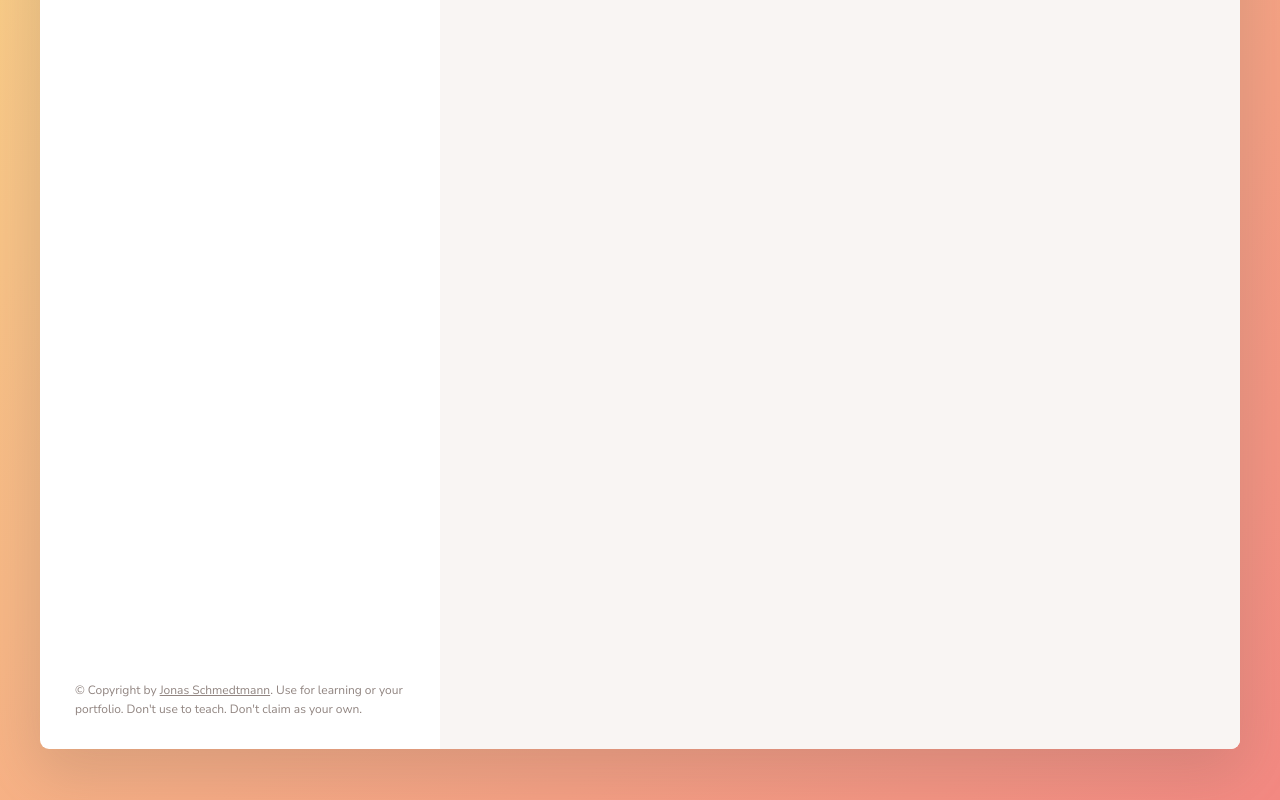
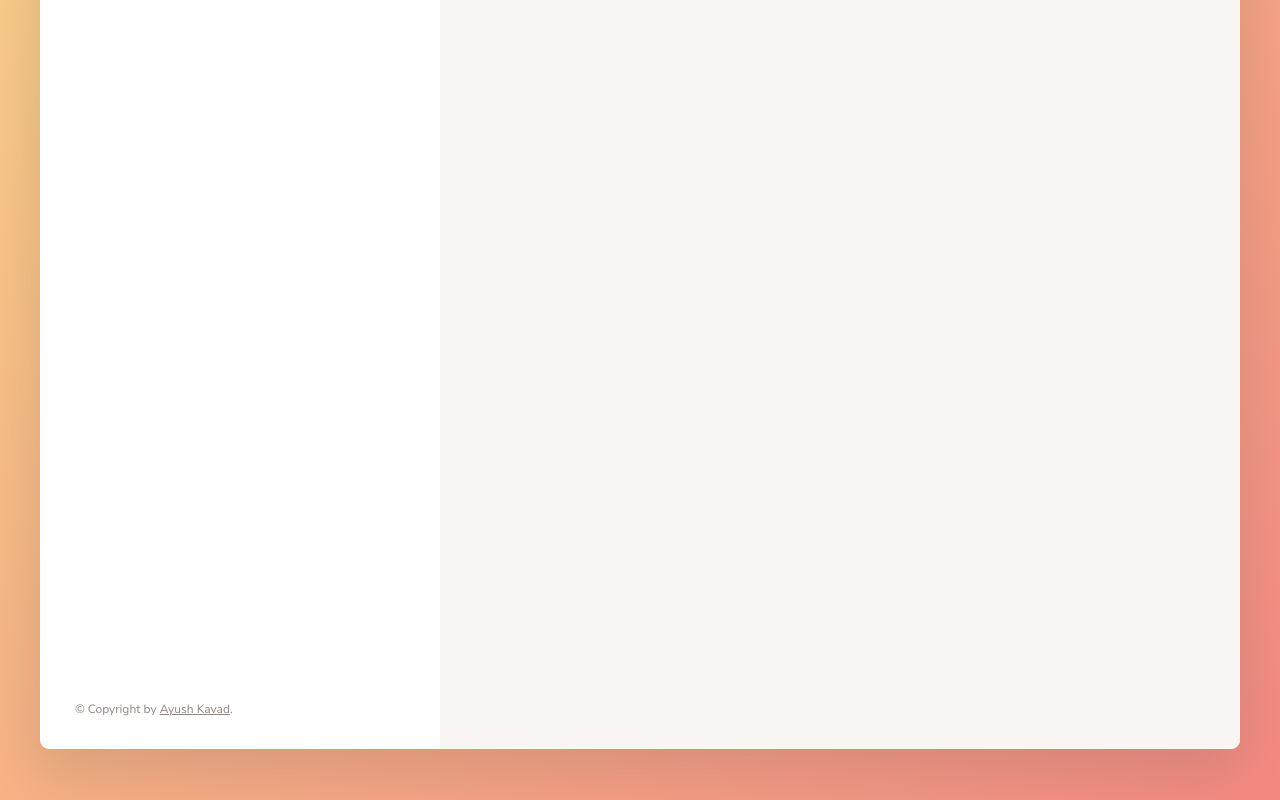
Before and after one commit to ayushkavad/forkify, a website built with Parcel: page index.html in a window 1280 px wide. Shown: the part 472-1272 px from the top of the page. Built offline with nearby package versions, Linux system fonts and the light colour scheme.

Commit message:
deploy to production

```diff
--- a/index.html
+++ b/index.html
@@ -11,7 +11,7 @@
     <link rel="shortcut icon" href="src/img/favicon.png" type="image/x-icon" />
 
     <link rel="stylesheet" href="src/sass/main.scss" />
-    <script defer src="src/js/controller.js"></script>
+    <script defer type="module" src="src/js/controller.js"></script>
 
     <title>forkify // Search over 1,000,000 recipes</title>
   </head>
@@ -126,10 +126,9 @@
           <a
             class="twitter-link"
             target="_blank"
-            href="https://twitter.com/jonasschmedtman"
-            >Jonas Schmedtmann</a
-          >. Use for learning or your portfolio. Don't use to teach. Don't claim
-          as your own.
+            href="https://twitter.com/ayushkavad"
+            >Ayush Kavad</a
+          >.
         </p>
       </div>
 
--- a/package.json
+++ b/package.json
@@ -7,9 +7,10 @@
     "start": "parcel index.html",
     "build": "parcel build index.html --dist-dir ./dist"
   },
-  "author": "Jonas Schedtmann",
+  "author": "Ayush Kavad",
   "license": "ISC",
   "devDependencies": {
+    "@parcel/transformer-sass": "^2.8.0",
     "parcel": "^2.0.0-beta.1",
     "sass": "^1.26.10"
   },
--- a/src/js/config.js
+++ b/src/js/config.js
@@ -1,5 +1,5 @@
-export const API_URL = 'https://forkify-api.herokuapp.com/api/v2/recipes/';
+export const API_URL = "https://forkify-api.herokuapp.com/api/v2/recipes/";
 export const TIMEOUT_SEC = 10;
 export const RES_PER_PAGE = 10;
-export const KEY = '<YOUR_KEY>';
+export const KEY = "76925400-1052-48da-b2eb-4e05b8a41ade";
 export const MODAL_CLOSE_SEC = 2.5;
```
Also changed, not shown: 2 other files.
